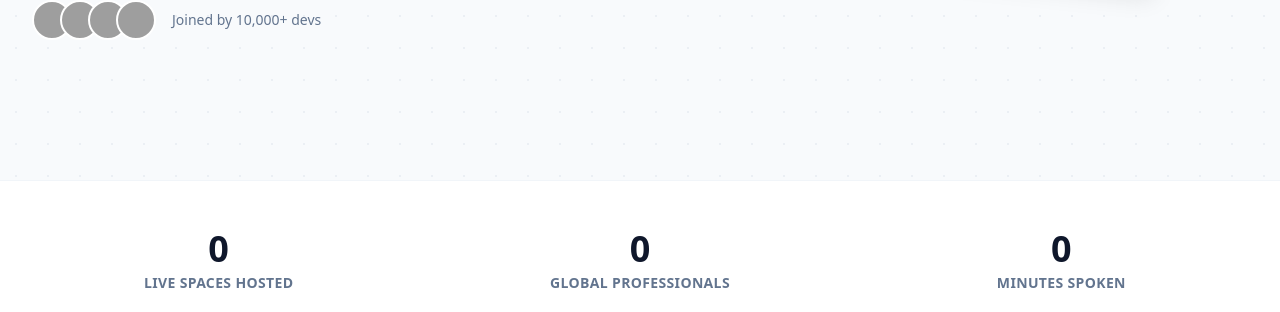
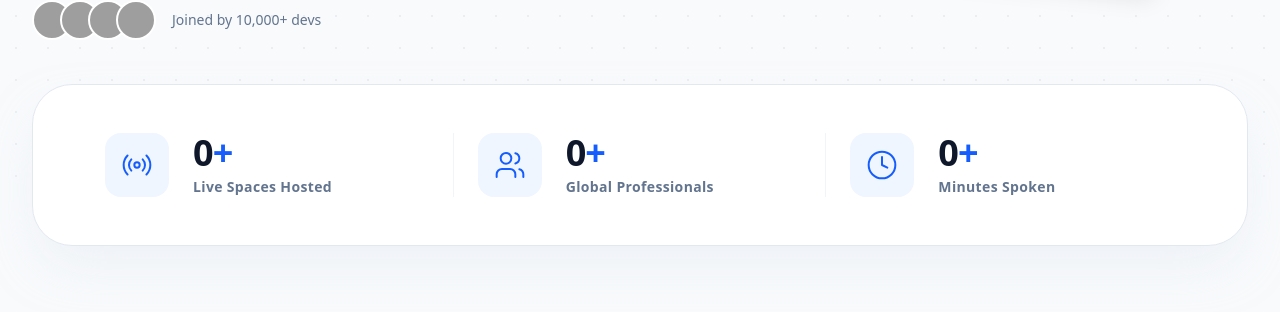
Before and after one commit to surajmaity1/averysync-website, a React (Vite) app: page / in a window 1280 px wide. Shown: the part 640-952 px from the top of the page. Built offline with nearby package versions, Linux system fonts and the light colour scheme; no server answers; grey boxes are pictures that could not be loaded.

Commit message:
update: stats  section

```diff
--- a/src/modules/home/components/sections/stats.tsx
+++ b/src/modules/home/components/sections/stats.tsx
@@ -1,21 +1,38 @@
+import { Clock, Radio, Users } from 'lucide-react'
 import React from 'react'
 import { STATS } from '../data/data'
 
 export const Stats: React.FC = () => {
+  const icons = [Radio, Users, Clock]
+
   return (
-    <section id="overview" className="border-y border-slate-100 bg-white py-12">
+    <section className="relative z-20 -mt-24 pb-12">
       <div className="mx-auto max-w-7xl px-4 sm:px-6 lg:px-8">
-        <div className="grid grid-cols-1 gap-12 text-center md:grid-cols-3">
-          {STATS.map((stat) => (
-            <div key={stat.label}>
-              <p className="mb-1 text-4xl font-black text-slate-900">
-                {stat.value}
-              </p>
-              <p className="text-sm font-semibold tracking-wide text-slate-500 uppercase">
-                {stat.label}
-              </p>
-            </div>
-          ))}
+        <div className="rounded-[2.5rem] border border-slate-200 bg-white p-8 shadow-2xl shadow-slate-200/50 sm:p-12">
+          <div className="grid grid-cols-1 gap-12 divide-y divide-slate-100 md:grid-cols-3 md:gap-0 md:divide-x md:divide-y-0">
+            {STATS.map((stat, i) => {
+              const Icon = icons[i] || Users
+              return (
+                <div
+                  key={stat.label}
+                  className="group flex flex-col items-center justify-center px-6 transition-all md:flex-row md:justify-start"
+                >
+                  <div className="mb-4 flex h-16 w-16 items-center justify-center rounded-2xl bg-blue-50 text-blue-600 transition-all duration-300 group-hover:scale-110 group-hover:bg-blue-600 group-hover:text-white group-hover:shadow-lg group-hover:shadow-blue-500/30 md:mr-6 md:mb-0">
+                    <Icon className="h-8 w-8" strokeWidth={1.5} />
+                  </div>
+                  <div className="text-center md:text-left">
+                    <p className="text-4xl font-bold tracking-tight text-slate-900">
+                      {stat.value}
+                      <span className="text-blue-600">+</span>
+                    </p>
+                    <p className="mt-1 text-sm font-semibold tracking-wide text-slate-500">
+                      {stat.label}
+                    </p>
+                  </div>
+                </div>
+              )
+            })}
+          </div>
         </div>
       </div>
     </section>
```
